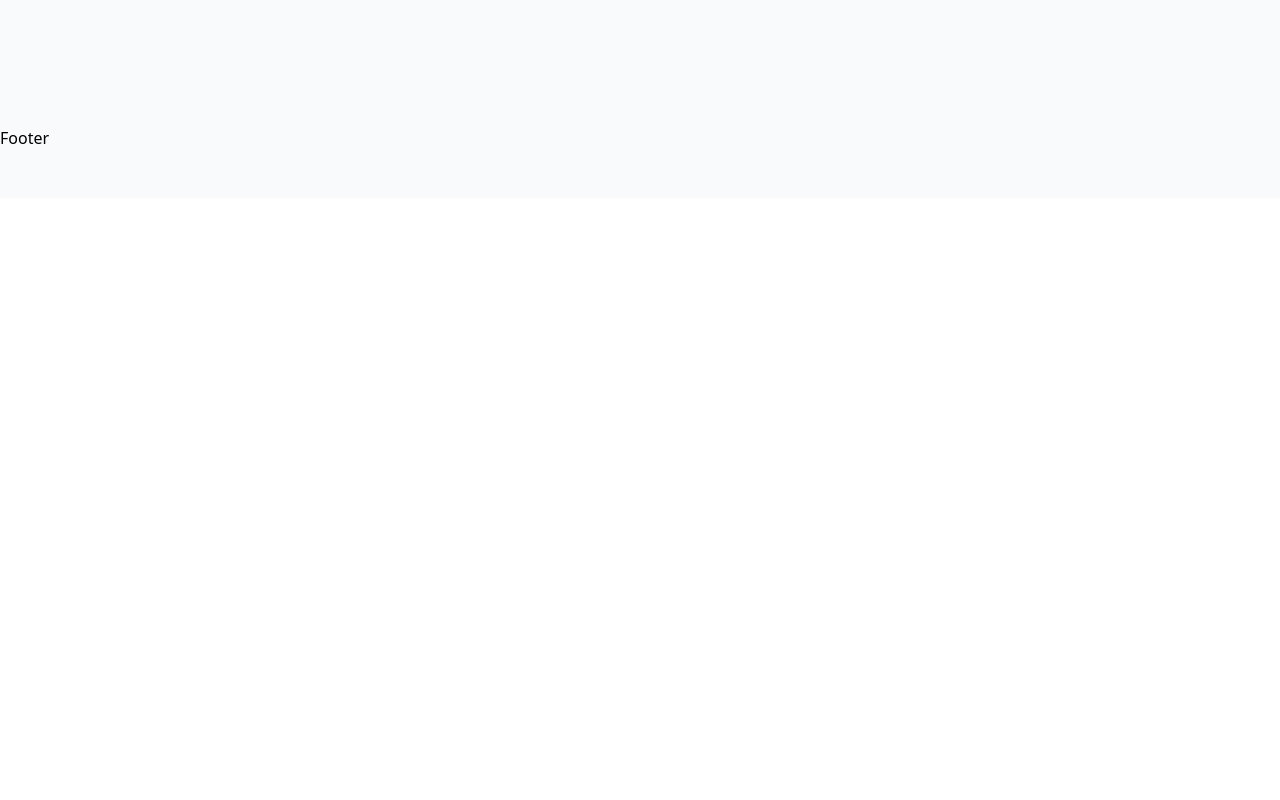
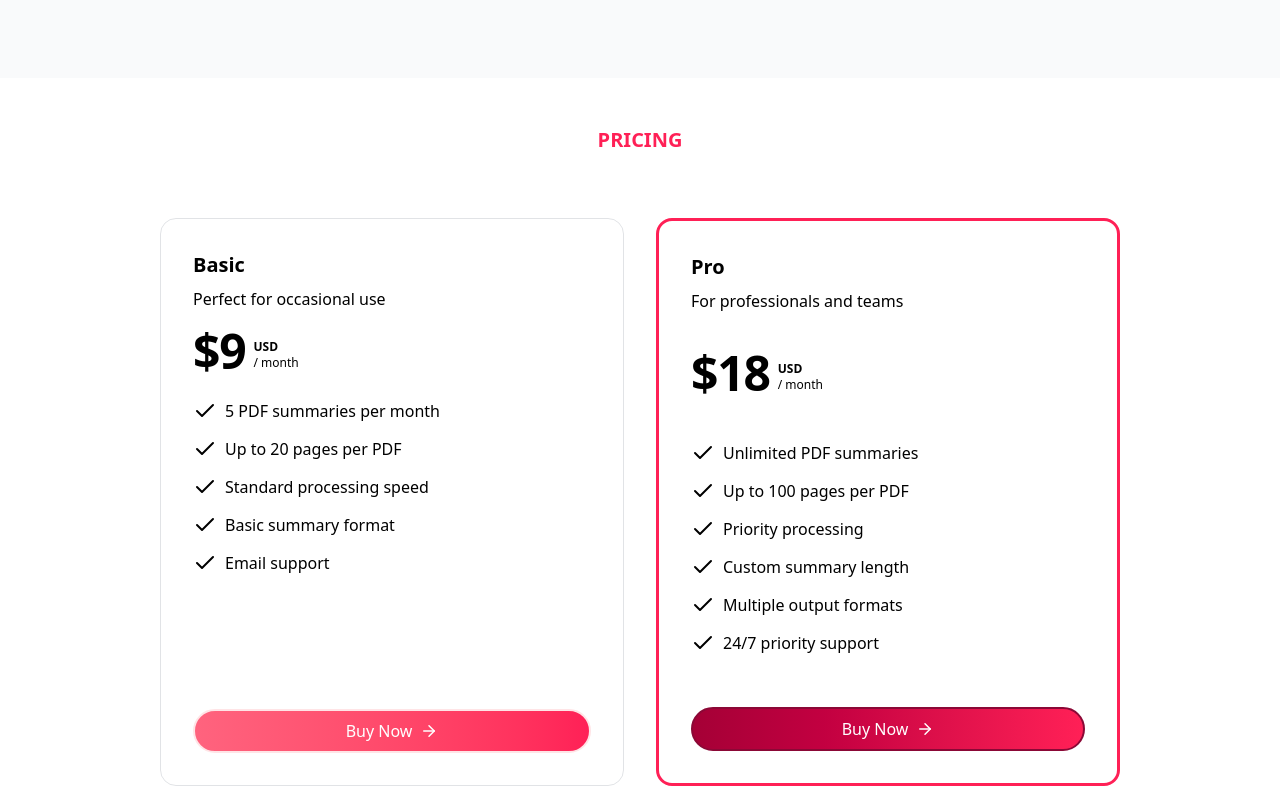
Before and after one commit to NifemiOladapo/Somariser, a Next.js app: page / in a window 1280 px wide. Shown: the part 1540-2340 px from the top of the page. Before the commit the page ends 1738 px from the top, so only its background shows below. Built offline with nearby package versions, Linux system fonts and the light colour scheme.

Commit message:
created pricing section

```diff
--- a/app/page.tsx
+++ b/app/page.tsx
@@ -2,6 +2,7 @@ import BgGradient from "@/components/common/BgGradient";
 import DemoSection from "@/components/home/DemoSection";
 import HeroSection from "@/components/home/HeroSection";
 import HowItWorksSection from "@/components/home/HowItWorksSection";
+import PricingSection from "@/components/home/PricingSection";
 
 export default function Home() {
   return (
@@ -11,6 +12,7 @@ export default function Home() {
         <HeroSection />
         <DemoSection />
         <HowItWorksSection />
+        <PricingSection />
       </div>
     </div>
   );
--- a/components/home/HowItWorksSection.tsx
+++ b/components/home/HowItWorksSection.tsx
@@ -1,9 +1,4 @@
-import {
-  BrainCircuit,
-  FileOutput,
-  FileText,
-  MoveRight,
-} from "lucide-react";
+import { BrainCircuit, FileOutput, FileText, MoveRight } from "lucide-react";
 import { ReactNode } from "react";
 
 type Step = { icon: ReactNode; label: string; description: string };
@@ -48,8 +43,8 @@ const HowItWorksSection = () => {
         </div>
         <div className="max-w-6xl mx-auto grid grid-cols-1 md:grid-cols-3 gap-8 relative">
           {steps.map((step, idx) => (
-            <div className="relative ">
-              <StepItem key={idx} {...step} />
+            <div className="relative" key={idx}>
+              <StepItem {...step} />
               {idx < steps.length - 1 && (
                 <div className="absolute hidden md:block -right-4 top-1/2 transform -translate-y-1/2">
                   <MoveRight
--- /dev/null
+++ b/components/home/PricingSection.tsx
@@ -0,0 +1,128 @@
+"use client";
+
+import { cn } from "@/lib/utils";
+import { ArrowRight, CheckIcon } from "lucide-react";
+import Link from "next/link";
+import { motion } from "framer-motion";
+
+type PlanType = {
+  id: "basic" | "pro";
+  name: string;
+  price: number;
+  description: string;
+  items: string[];
+  paymentLink: string;
+};
+
+const PRICING__PLANS: PlanType[] = [
+  {
+    id: "basic",
+    name: "Basic",
+    price: 9,
+    description: "Perfect for occasional use",
+    items: [
+      "5 PDF summaries per month",
+      "Up to 20 pages per PDF",
+      "Standard processing speed",
+      "Basic summary format",
+      "Email support",
+    ],
+    paymentLink: "/",
+  },
+  {
+    id: "pro",
+    name: "Pro",
+    description: "For professionals and teams",
+    price: 18,
+    items: [
+      "Unlimited PDF summaries",
+      "Up to 100 pages per PDF",
+      "Priority processing",
+      "Custom summary length",
+      "Multiple output formats",
+      "24/7 priority support",
+    ],
+    paymentLink: "/",
+  },
+];
+
+const PricingSection = () => {
+  return (
+    <section className="relative overflow-hidden" id="pricing">
+      <div className="py-12 lg:py-24 max-w-5xl mx-auto px-4 sm:px-6 lg:px-8 lg:pt-12">
+        <div>
+          <h2 className="uppercase font-bold text-xl mb-16 text-rose-500 text-center">
+            Pricing
+          </h2>
+        </div>
+        <div className="relative flex justify-center flex-col lg:flex-row items-center lg:items-stretch gap-8">
+          {PRICING__PLANS.map((plan, idx) => (
+            <Plan {...plan} key={plan.id} />
+          ))}
+        </div>
+      </div>
+    </section>
+  );
+};
+
+const Plan = ({
+  description,
+  id,
+  items,
+  name,
+  price,
+  paymentLink,
+}: PlanType) => {
+  return (
+    <div className="relative w-full max-w-lg hover:scale-105 transition-all duration-300">
+      <div
+        className={cn(
+          "relative flex flex-col h-full z-10 p-8 border-[1px] border-gray-500/20 rounded-2xl",
+          id === "pro" && "border-rose-500 gap-5 border-[3px]"
+        )}
+      >
+        <div className="flex justify-between items-center gap-4">
+          <div>
+            <p className="text-lg lg:text-xl font-bold capitalize">{name}</p>
+            <p className="text-base-content/80 mt-2">{description}</p>
+          </div>
+        </div>
+
+        <div className="flex gap-2 mt-4">
+          <p className="text-5xl tracking-tight font-extrabold">${price}</p>
+          <div className="flex flex-col justify-end mb-[4px]">
+            <p className="text-xs uppercase font-semibold">usd</p>
+            <p className="text-xs">/ month</p>
+          </div>
+        </div>
+
+        <ul className="space-y-3.5 mt-6">
+          {items.map((item, idx) => (
+            <li key={idx} className="flex gap-2 items-center">
+              <CheckIcon />
+              <span>{item}</span>
+            </li>
+          ))}
+        </ul>
+
+        {/* Button aligned at the bottom */}
+        <div className="mt-auto pt-8">
+          <Link
+            href={paymentLink}
+            className={cn(
+              "w-full rounded-full text-white py-2 border-2 flex items-center justify-center gap-2 bg-gradient-to-r from-rose-800 to-rose-500 hover:from-rose-500 hover:to-rose-800",
+              id === "pro"
+                ? "border-rose-900"
+                : "border-rose-100 from-rose-400 to-rose-500"
+            )}
+          >
+            Buy Now
+            <ArrowRight size={18} />
+          </Link>
+        </div>
+      </div>
+    </div>
+  );
+};
+
+export default PricingSection;
--- a/package.json
+++ b/package.json
@@ -12,6 +12,7 @@
     "@radix-ui/react-slot": "^1.2.3",
     "class-variance-authority": "^0.7.1",
     "clsx": "^2.1.1",
+    "framer-motion": "^12.23.12",
     "lucide-react": "^0.525.0",
     "next": "15.4.3",
     "react": "19.1.0",
```
Also changed, not shown: 1 other file (tests, documents, lock files or other folders).
